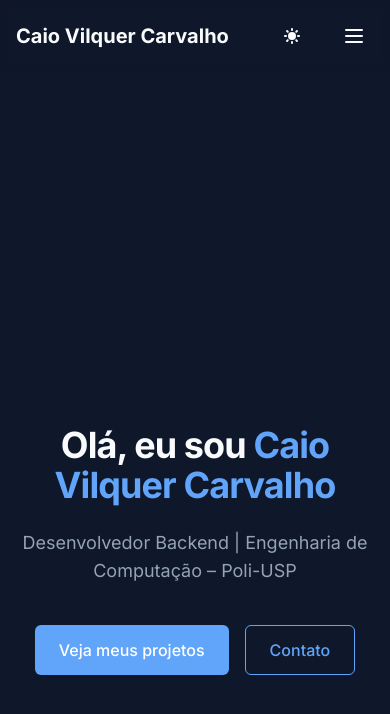
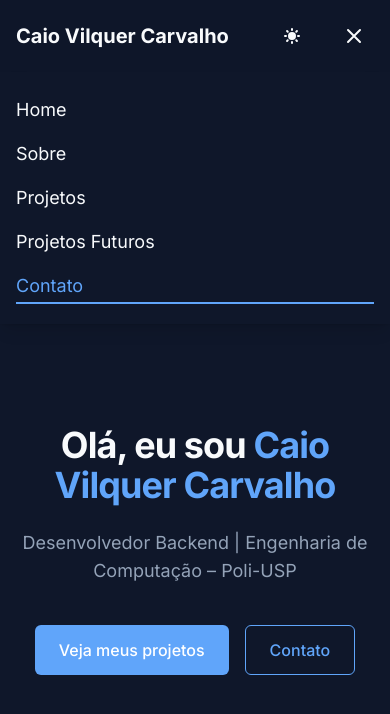
Before and after one commit to caiovilquer/portifolio, a React (Vite) app: page / in a window 390 px wide. Both pictures are taken after a click on the button 354 px from the left and 36 px from the top of the page. Shown: the top 714 px of the page. Built offline with nearby package versions, Linux system fonts and the light colour scheme.

Commit message:
feat: implement mobile navigation menu with animations and toggle functionality

```diff
--- a/src/components/Navbar.tsx
+++ b/src/components/Navbar.tsx
@@ -1,5 +1,6 @@
 import React, { useContext, useState, useEffect } from "react";
 import { ThemeContext } from "../contexts/ThemeContext";
+import { motion, AnimatePresence } from "framer-motion";
 
 const links: { label: string; href: string }[] = [
   { label: "Home", href: "#home" },
@@ -13,6 +14,7 @@ const Navbar: React.FC = () => {
   const { theme, toggleTheme } = useContext(ThemeContext);
   const [activeLink, setActiveLink] = useState("home");
   const [isScrolled, setIsScrolled] = useState(false);
+  const [mobileMenuOpen, setMobileMenuOpen] = useState(false);
 
   // Handle scroll events to update active link
   useEffect(() => {
@@ -52,10 +54,16 @@ const Navbar: React.FC = () => {
     return () => window.removeEventListener("scroll", handleScroll);
   }, []);
 
+  // Handle mobile menu link clicks
+  const handleMobileMenuLinkClick = (href: string) => {
+    setMobileMenuOpen(false); // Close the menu when a link is clicked
+    setActiveLink(href.substring(1)); // Set active link
+  };
+
   return (
     <nav
       className={`fixed top-0 w-full backdrop-blur-sm z-50 transition-all duration-300 ${
-        isScrolled
+        isScrolled || mobileMenuOpen
           ? "bg-white/90 dark:bg-slate-900/90 shadow-sm"
           : "bg-transparent"
       }`}
@@ -68,6 +76,7 @@ const Navbar: React.FC = () => {
           Caio Vilquer Carvalho
         </a>
         <div className="flex items-center gap-6">
+          {/* Desktop Navigation */}
           <ul className="hidden md:flex space-x-6">
             {links.map((link) => (
               <li key={link.href}>
@@ -82,6 +91,7 @@ const Navbar: React.FC = () => {
               </li>
             ))}
           </ul>
+
           <button
             onClick={toggleTheme}
             className="p-2 rounded-full hover:bg-gray-100 dark:hover:bg-slate-800 transition-colors"
@@ -111,7 +121,31 @@ const Navbar: React.FC = () => {
               </svg>
             )}
           </button>
-          <button className="md:hidden p-2" aria-label="Menu">
+
+          {/* Mobile Menu Button */}
+          <button
+            className="md:hidden p-2"
+            aria-label="Menu"
+            onClick={() => setMobileMenuOpen(!mobileMenuOpen)}
+          >
+            {mobileMenuOpen ? (
+              // X icon when menu is open
+              <svg
+                xmlns="http://www.w3.org/2000/svg"
+                className="h-6 w-6"
+                fill="none"
+                viewBox="0 0 24 24"
+                stroke="currentColor"
+              >
+                <path
+                  strokeLinecap="round"
+                  strokeLinejoin="round"
+                  strokeWidth={2}
+                  d="M6 18L18 6M6 6l12 12"
+                />
+              </svg>
+            ) : (
+              // Hamburger icon when menu is closed
               <svg
                 xmlns="http://www.w3.org/2000/svg"
                 className="h-6 w-6"
@@ -126,9 +160,39 @@ const Navbar: React.FC = () => {
                   d="M4 6h16M4 12h16M4 18h16"
                 />
               </svg>
+            )}
           </button>
         </div>
       </div>
+
+      {/* Mobile Navigation Menu */}
+      <AnimatePresence>
+        {mobileMenuOpen && (
+          <motion.div
+            className="md:hidden bg-white dark:bg-slate-900 shadow-lg"
+            initial={{ opacity: 0, height: 0 }}
+            animate={{ opacity: 1, height: "auto" }}
+            exit={{ opacity: 0, height: 0 }}
+            transition={{ duration: 0.3 }}
+          >
+            <ul className="flex flex-col py-4">
+              {links.map((link) => (
+                <li key={link.href} className="px-4 py-2">
+                  <a
+                    href={link.href}
+                    className={`block text-lg nav-link ${
+                      activeLink === link.href.substring(1) ? "active" : ""
+                    }`}
+                    onClick={() => handleMobileMenuLinkClick(link.href)}
+                  >
+                    {link.label}
+                  </a>
+                </li>
+              ))}
+            </ul>
+          </motion.div>
+        )}
+      </AnimatePresence>
     </nav>
   );
 };
```
Lines whose indentation alone changed are shown as unchanged.
